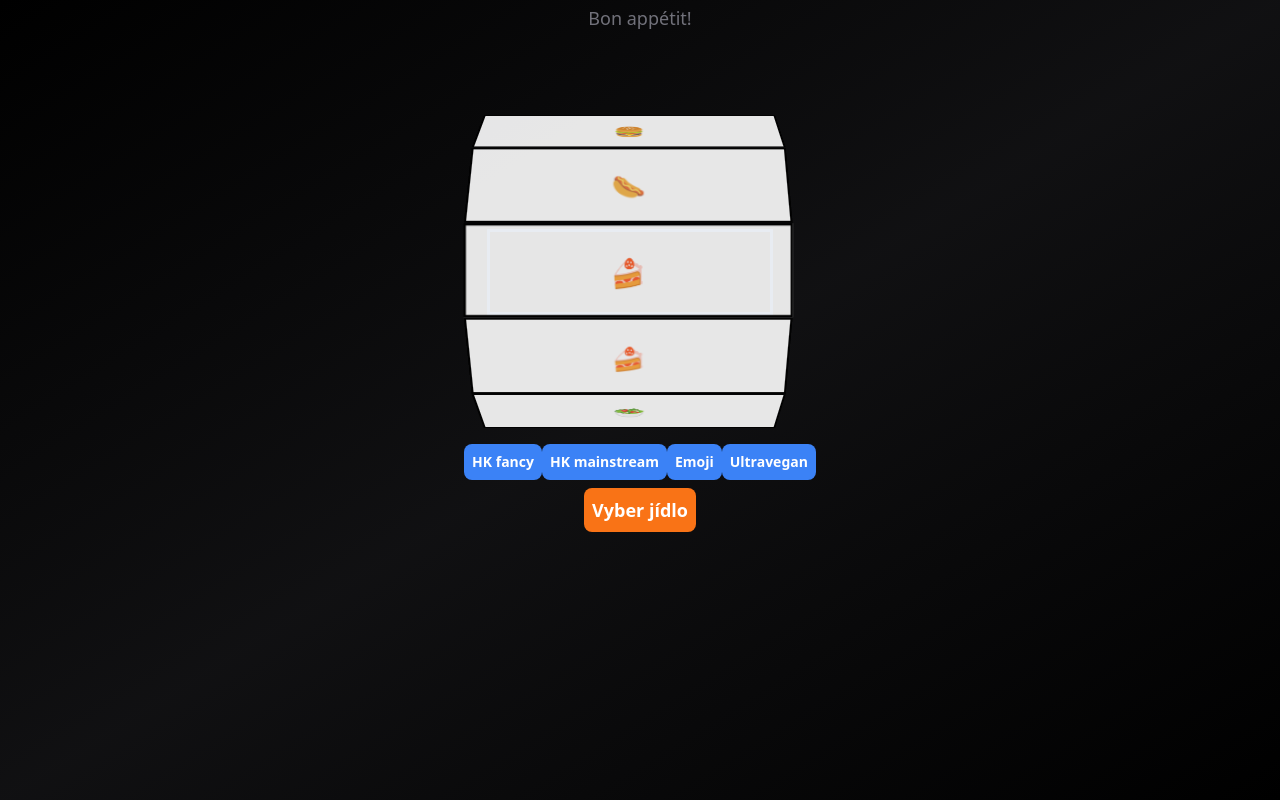
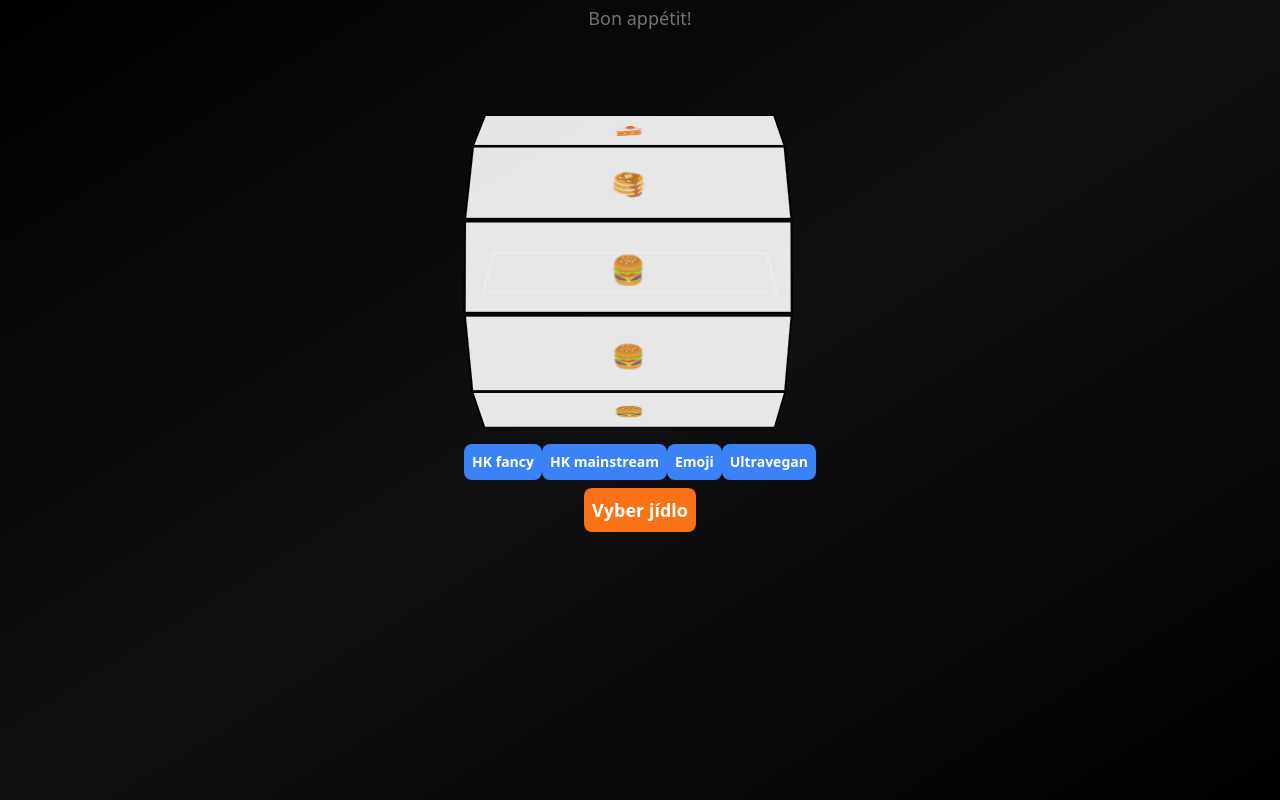
Before and after one commit to jirihofman/hungry-but-cannot-decide-what-to-order, a Next.js app: page / in a window 1280 px wide. Built offline with nearby package versions, Linux system fonts and the light colour scheme.

Commit message:
Update machine.jsx

```diff
--- a/app/machine.jsx
+++ b/app/machine.jsx
@@ -5,7 +5,7 @@ import { ALL_OPTIONS, SLOTS_PER_REEL, TIMER } from './const';
 
 export default function Machine() {
 
-	const [seed, setSeed] = useState(-1);
+	const [seed, setSeed] = useState(0);
 	const [options, setOptions] = useState(ALL_OPTIONS.emoji);
 
 	function handleGoClick() {
```
